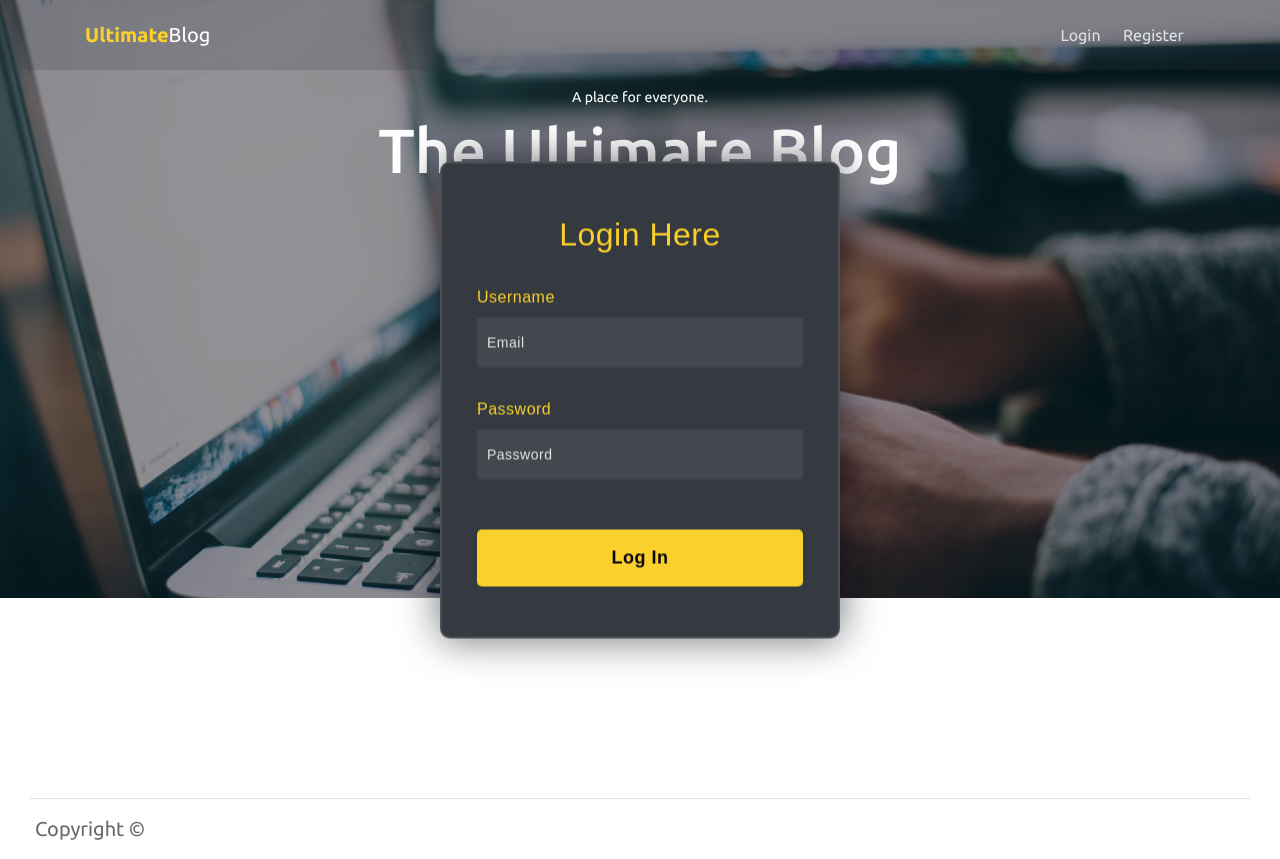
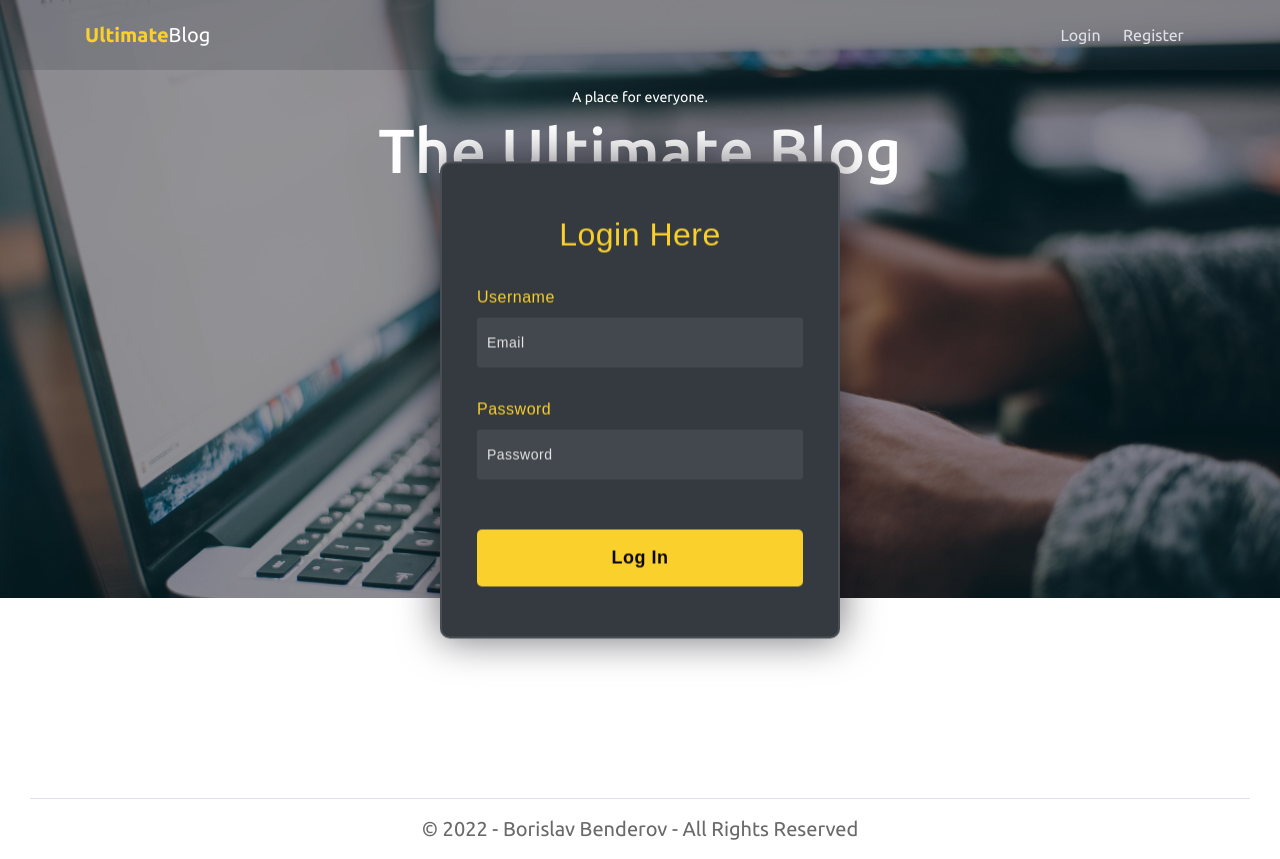
Before and after one commit to BorislavBenderov/blog-app, a React (Create React App) app: page /login in a window 1280 px wide. Built offline with nearby package versions, Linux system fonts and the light colour scheme; no server answers; the database is empty.

Commit message:
Add change in footer component

```diff
--- a/src/App.js
+++ b/src/App.js
@@ -20,11 +20,11 @@ function App() {
         <Header />
         <main className='site__content'>
           <Routes>
-          <Route path='*' element={<NotFound />} />
+            <Route path='*' element={<NotFound />} />
             <Route path='/' element={<Posts />} />
+            <Route path='/posts/:postId' element={<CurrentPost />} />
             <Route element={<ProtectedRoutes />}>
               <Route path='/myposts' element={<MyPosts />} />
-              <Route path='/posts/:postId' element={<CurrentPost />} />
               <Route path='/create' element={<Create />} />
               <Route path='/edit/:postId' element={<Edit />} />
             </Route>
--- a/src/components/footer/Footer.js
+++ b/src/components/footer/Footer.js
@@ -1,7 +1,7 @@
 export const Footer = () => {
     return (
         <footer className="footer">
-            <p>Copyright ©</p>
+            <p>© 2022 - Borislav Benderov - All Rights Reserved</p>
         </footer>
     );
 }
```
Also changed, not shown: public/index.css.
